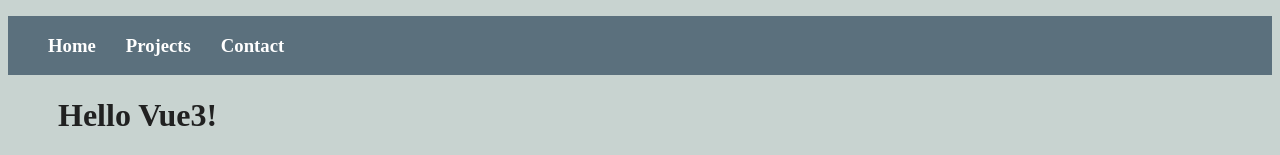
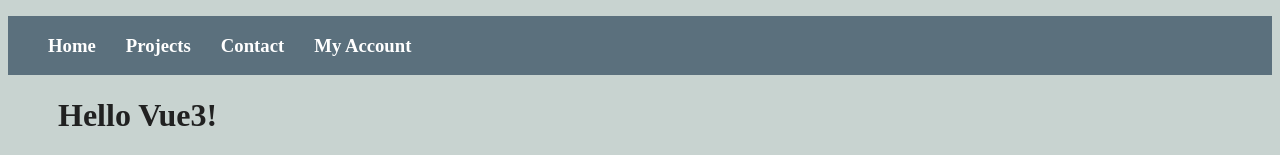
Before and after one commit to joaoflaviosantos/vue3-study, a Vue app in the folder vue3-vite/: page / in a window 1280 px wide. Shown: the top 155 px of the page. Built offline with nearby package versions, Linux system fonts and the light colour scheme.

Commit message:
feat: Implementing props in PeopleComponent to InfoComponent and App to HeaderComponent

```diff
--- a/vue3-vite/src/App.vue
+++ b/vue3-vite/src/App.vue
@@ -1,5 +1,5 @@
 <template>
-  <HeaderComponent />
+  <HeaderComponent :is_authenticated="true" />
   <div style="margin-inline: 50px">
     <FirstComponent />
     <p class="parent-paragraph">The main App data is: {{ testing }}</p>
--- a/vue3-vite/src/components/HeaderComponent.vue
+++ b/vue3-vite/src/components/HeaderComponent.vue
@@ -10,6 +10,9 @@
       <li>
         <h3><a href="#">Contact</a></h3>
       </li>
+      <li>
+        <h3><a v-if="is_authenticated" href="#">My Account</a></h3>
+      </li>
     </ul>
   </div>
 </template>
@@ -17,6 +20,7 @@
 <script>
 export default {
   name: "HeaderComponent",
+  props: ["is_authenticated"],
 };
 </script>
 
--- a/vue3-vite/src/components/InfoComponent.vue
+++ b/vue3-vite/src/components/InfoComponent.vue
@@ -1,5 +1,6 @@
 <template>
   <div>
+    <!-- <p>{{ compEmail }}</p> -->
     <p v-if="working">I'm working at this moment.</p>
     <p v-else>I'm looking for new opportunities.</p>
     <p>I'm using this back-end technologies:</p>
@@ -36,12 +37,17 @@ export default {
   components: {
     PictureComponent,
   },
+  props: {
+    //compEmail: String,
+    email: String,
+    working: Boolean,
+  },
   data() {
     return {
-      working: false,
+      //working: false,
       show_email: false,
       button_text: "Show email",
-      email: "john@gmail.com",
+      //email: "john@gmail.com",
       my_link: "https://github.com/joaoflaviosantos",
       backend_technologies: ["Javascript", "Python", "PHP"],
       frontend_technologies: [
--- a/vue3-vite/src/components/PeopleComponent.vue
+++ b/vue3-vite/src/components/PeopleComponent.vue
@@ -1,7 +1,8 @@
 <template>
   <div>
     <h2>{{ name }}</h2>
-    <InfoComponent />
+    <!--<InfoComponent compEmail="john.pro@gmail.com" />-->
+    <InfoComponent :email="email" :working="false" />
     <FormComponent />
   </div>
 </template>
@@ -19,6 +20,7 @@ export default {
   data() {
     return {
       name: "Binded Description Title",
+      email: "john.pro@gmail.com",
     };
   },
 };
```
